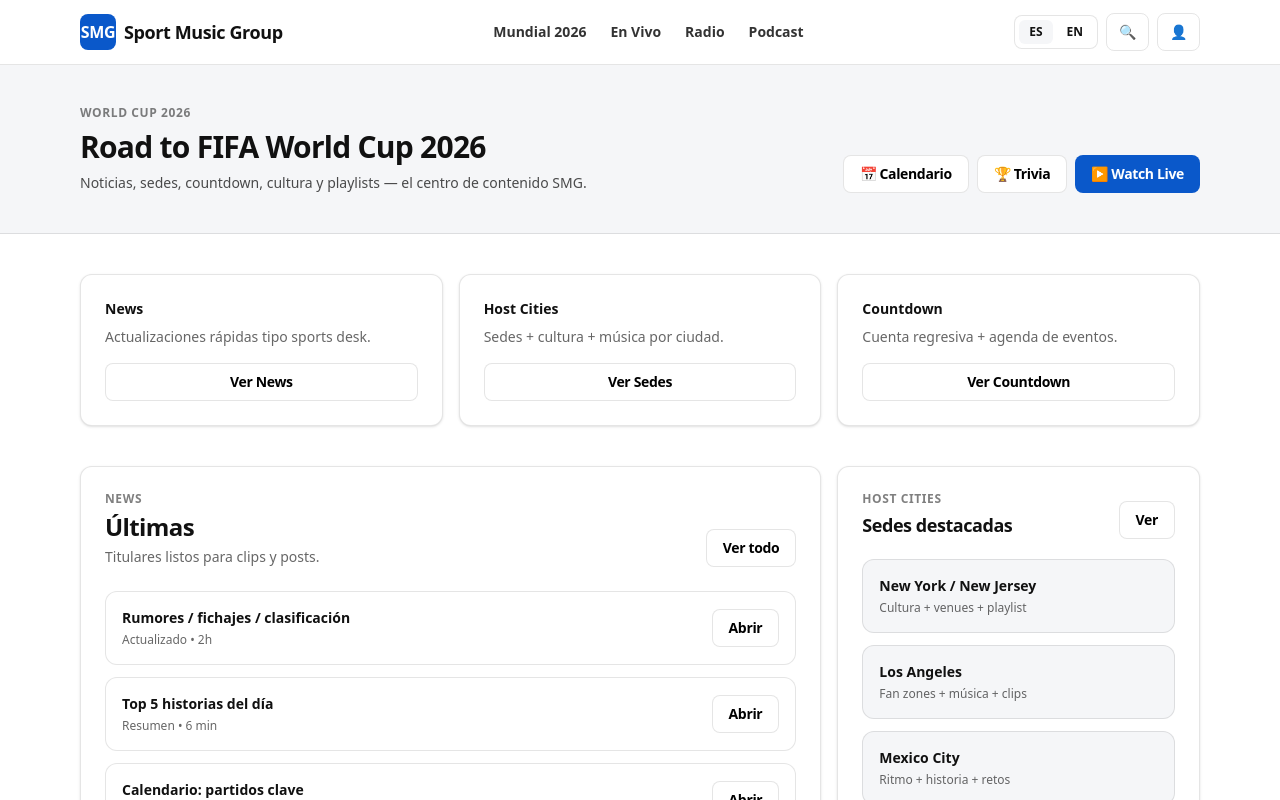
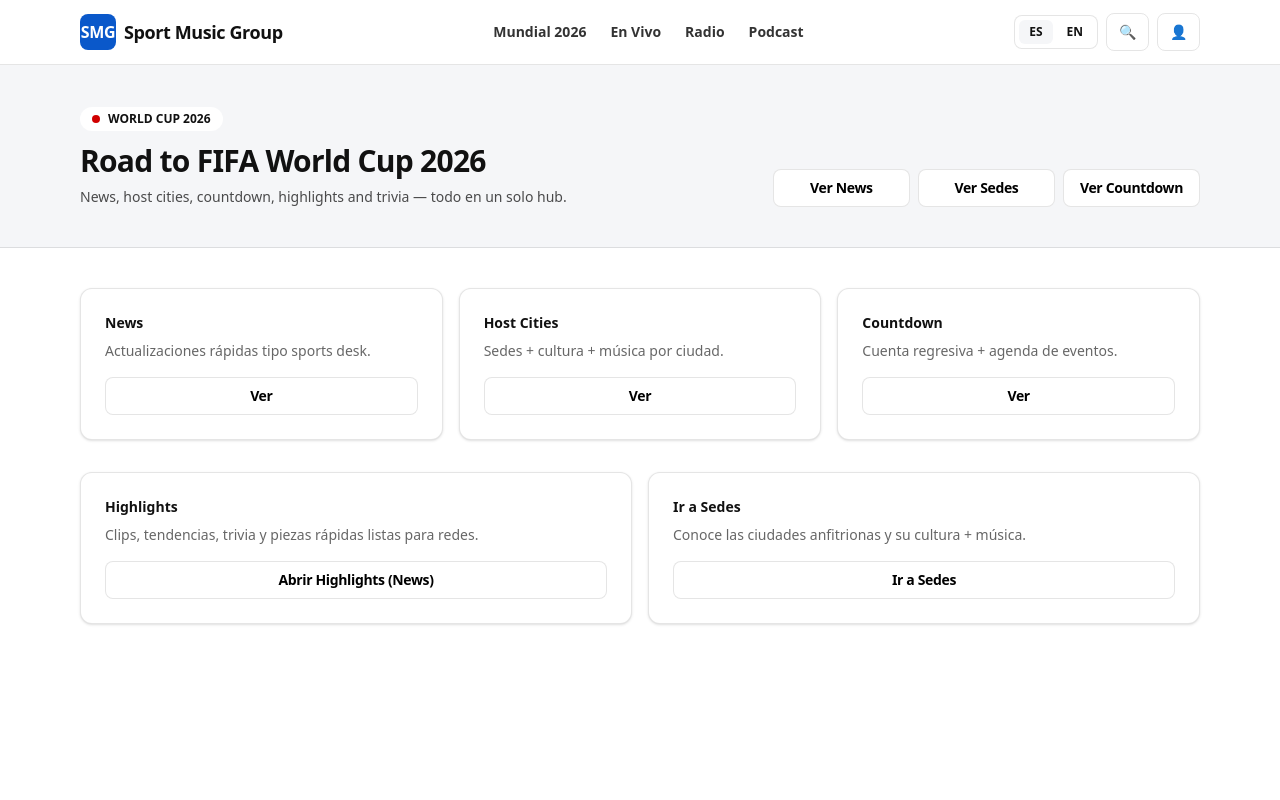
Before and after one commit to megamediagroupfl-ccisp/smg-web, a Next.js app: page /world-cup-2026 in a window 1280 px wide. Shown: the top 800 px of the page. Built offline with nearby package versions, Linux system fonts and the light colour scheme.

Commit message:
backup: wired navigation (home + world cup hub)

```diff
--- a/src/app/page.tsx
+++ b/src/app/page.tsx
@@ -1,9 +1,10 @@
 // src/app/page.tsx
+import Link from 'next/link';
+
 import Container from '@/components/layout/Container';
 import Card from '@/components/ui/Card';
 import Button from '@/components/ui/Button';
 import AudioPlayer from '@/components/ui/AudioPlayer';
-import LiveEmbed from '@/components/ui/LiveEmbed';
 
 function SectionTitle({
   eyebrow,
@@ -59,19 +60,28 @@
 
               <div className="mt-4 space-y-2 text-sm text-black/70">
                 <p>
-                  <span className="font-extrabold">ES:</span> Medio deportivo + música original. Radio 24/7,
-                  En Vivo, Podcast y cobertura del camino a la Copa Mundial 2026.
+                  <span className="font-extrabold">ES:</span> Medio deportivo + música original. Radio 24/7, En Vivo,
+                  Podcast y cobertura del camino a la Copa Mundial 2026.
                 </p>
                 <p>
-                  <span className="font-extrabold">EN:</span> Sports media + original music. Radio 24/7,
-                  Live shows, Podcast and Road to World Cup 2026 coverage.
+                  <span className="font-extrabold">EN:</span> Sports media + original music. Radio 24/7, Live shows,
+                  Podcast and Road to World Cup 2026 coverage.
                 </p>
               </div>
 
               <div className="mt-6 flex flex-wrap gap-3">
+                <Link href="/live">
                   <Button>▶ Watch Live</Button>
+                </Link>
+
+                <Link href="/radio">
                   <Button variant="secondary">🎧 Listen Radio</Button>
+                </Link>
+
+                {/* ✅ CAMBIO 2.2: World Cup button con navegación real */}
+                <Link href="/world-cup-2026">
                   <Button variant="secondary">🏆 World Cup 2026</Button>
+                </Link>
               </div>
 
               <div className="mt-6 grid gap-3 sm:grid-cols-3">
@@ -104,22 +114,24 @@
               </div>
 
               <div className="p-4">
-                <LiveEmbed title="SMG Live" />
+                <div className="aspect-video w-full rounded-xl bg-gradient-to-br from-black/10 to-black/0" />
                 <div className="mt-4">
                   <div className="inline-flex items-center gap-2 rounded-full bg-[rgb(var(--smg-soft))] px-3 py-1 text-xs font-extrabold">
                     ▶ Live Preview
                   </div>
                 </div>
                 <div className="mt-4 text-sm font-black">World Cup Talk — Road to 2026</div>
-                <div className="mt-1 text-xs text-black/60">
-                  Debate + música • invitado semanal • social-first clips
-                </div>
+                <div className="mt-1 text-xs text-black/60">Debate + música • invitado semanal • social-first clips</div>
 
                 <div className="mt-4 grid gap-2 sm:grid-cols-2">
+                  <Link href="/live">
                     <Button className="w-full">Watch</Button>
+                  </Link>
+                  <Link href="/live/replay/host-cities">
                     <Button className="w-full" variant="secondary">
                       Replays
                     </Button>
+                  </Link>
                 </div>
 
                 <Card className="mt-4 p-3">
@@ -135,7 +147,7 @@
         </Container>
       </section>
 
-      {/* RADIO STRIP */}
+      {/* RADIO STRIP (mini player) */}
       <section className="border-b border-black/10 bg-white">
         <Container className="py-8">
           <Card className="p-5">
@@ -160,13 +172,10 @@
                   <div className="text-xs font-extrabold text-black/50">TRENDING</div>
                   <div className="text-xs font-semibold text-black/50">World Cup • Cultura • Música</div>
                 </div>
+
                 <div className="mt-3 aspect-[16/9] w-full rounded-xl bg-gradient-to-br from-black/10 to-black/0" />
-                <div className="mt-4 text-lg font-black">
-                  “Camino a 2026”: Host cities + cultura + playlist oficial
-                </div>
-                <div className="mt-1 text-sm text-black/60">
-                  Un formato rápido para redes: 30–60s clips + post informativo.
-                </div>
+                <div className="mt-4 text-lg font-black">“Camino a 2026”: Host cities + cultura + playlist oficial</div>
+                <div className="mt-1 text-sm text-black/60">Un formato rápido para redes: 30–60s clips + post informativo.</div>
 
                 <div className="mt-4 flex flex-wrap gap-2">
                   <div className="rounded-xl border border-black/10 bg-[rgb(var(--smg-soft))] px-3 py-2 text-xs font-bold">
@@ -215,11 +224,16 @@
       {/* WORLD CUP CENTER */}
       <section className="bg-[rgb(var(--smg-soft))]">
         <Container className="py-10">
+          {/* ✅ CAMBIO 2.3: Ir a World Cup con navegación real */}
           <SectionTitle
             eyebrow="World Cup 2026"
             title="Centro de contenido (70% del feed)"
             subtitle="Noticias • Ciudades sede • Countdown • Cultura • Playlists • Retos"
-            right={<Button>Ir a World Cup</Button>}
+            right={
+              <Link href="/world-cup-2026">
+                <Button>Ir a World Cup</Button>
+              </Link>
+            }
           />
 
           <div className="grid gap-4 md:grid-cols-3">
@@ -231,10 +245,22 @@
               <Card key={c.title} className="p-6">
                 <div className="text-sm font-black">{c.title}</div>
                 <div className="mt-2 text-sm text-black/60">{c.desc}</div>
+
                 <div className="mt-4">
+                  {/* ✅ CAMBIO 2.4: botón Ver navega según title */}
+                  <Link
+                    href={
+                      c.title === 'News'
+                        ? '/world-cup-2026/news'
+                        : c.title === 'Host Cities'
+                        ? '/world-cup-2026/host-cities'
+                        : '/world-cup-2026/countdown'
+                    }
+                  >
                     <Button variant="secondary" className="w-full">
                       Ver
                     </Button>
+                  </Link>
                 </div>
               </Card>
             ))}
--- a/src/app/world-cup-2026/page.tsx
+++ b/src/app/world-cup-2026/page.tsx
@@ -1,145 +1,124 @@
+// src/app/world-cup-2026/page.tsx
+import Link from 'next/link';
+
 import Container from '@/components/layout/Container';
 import Card from '@/components/ui/Card';
 import Button from '@/components/ui/Button';
 
-const NEWS = [
-  { title: 'Rumores / fichajes / clasificación', meta: 'Actualizado • 2h' },
-  { title: 'Top 5 historias del día', meta: 'Resumen • 6 min' },
-  { title: 'Calendario: partidos clave', meta: 'Agenda • Semana' },
-];
-
-const CITIES = [
-  { city: 'New York / New Jersey', note: 'Cultura + venues + playlist' },
-  { city: 'Los Angeles', note: 'Fan zones + música + clips' },
-  { city: 'Mexico City', note: 'Ritmo + historia + retos' },
-  { city: 'Toronto', note: 'Experience + eventos + radio' },
-];
-
 export default function WorldCupHubPage() {
   return (
     <div className="bg-white">
-      {/* HERO */}
+      {/* HERO / HEADER */}
       <section className="border-b border-black/10 bg-[rgb(var(--smg-soft))]">
         <Container className="py-10">
-          <div className="flex flex-col gap-4 md:flex-row md:items-end md:justify-between">
+          <div className="flex flex-col gap-6 md:flex-row md:items-end md:justify-between">
             <div>
-              <div className="text-xs font-extrabold uppercase tracking-wider text-black/50">
-                World Cup 2026
+              <div className="inline-flex items-center gap-2 rounded-full bg-white px-3 py-1 text-xs font-extrabold">
+                <span className="inline-flex h-2 w-2 rounded-full bg-[rgb(var(--smg-red))]" />
+                WORLD CUP 2026
               </div>
-              <h1 className="mt-2 text-3xl font-black tracking-tight">
-                Road to FIFA World Cup 2026
-              </h1>
+
+              <h1 className="mt-3 text-3xl font-black tracking-tight">Road to FIFA World Cup 2026</h1>
               <p className="mt-2 text-sm text-black/70">
-                Noticias, sedes, countdown, cultura y playlists — el centro de contenido SMG.
+                News, host cities, countdown, highlights and trivia — todo en un solo hub.
               </p>
             </div>
 
-            <div className="flex flex-wrap gap-2">
-              <Button variant="secondary">📅 Calendario</Button>
-              <Button variant="secondary">🏆 Trivia</Button>
-              <Button>▶ Watch Live</Button>
+            <div className="grid w-full gap-2 md:w-auto md:grid-cols-3">
+              {/* ✅ QUICK NAV */}
+              <Link href="/world-cup-2026/news">
+                <Button className="w-full" variant="secondary">
+                  Ver News
+                </Button>
+              </Link>
+
+              <Link href="/world-cup-2026/host-cities">
+                <Button className="w-full" variant="secondary">
+                  Ver Sedes
+                </Button>
+              </Link>
+
+              <Link href="/world-cup-2026/countdown">
+                <Button className="w-full" variant="secondary">
+                  Ver Countdown
+                </Button>
+              </Link>
             </div>
           </div>
         </Container>
       </section>
 
+      {/* CONTENT */}
       <Container className="py-10">
-        {/* QUICK NAV */}
         <div className="grid gap-4 md:grid-cols-3">
+          {/* NEWS */}
           <Card className="p-6">
             <div className="text-sm font-black">News</div>
             <div className="mt-2 text-sm text-black/60">Actualizaciones rápidas tipo sports desk.</div>
             <div className="mt-4">
-              <Button className="w-full" variant="secondary">
-                Ver News
-              </Button>
+              <Link href="/world-cup-2026/news">
+                <Button className="w-full" variant="secondary">
+                  Ver
+                </Button>
+              </Link>
+            </div>
+          </Card>
+
+          {/* HOST CITIES */}
+          <Card className="p-6">
+            <div className="text-sm font-black">Host Cities</div>
+            <div className="mt-2 text-sm text-black/60">Sedes + cultura + música por ciudad.</div>
+            <div className="mt-4">
+              <Link href="/world-cup-2026/host-cities">
+                <Button className="w-full" variant="secondary">
+                  Ver
+                </Button>
+              </Link>
+            </div>
+          </Card>
+
+          {/* COUNTDOWN */}
+          <Card className="p-6">
+            <div className="text-sm font-black">Countdown</div>
+            <div className="mt-2 text-sm text-black/60">Cuenta regresiva + agenda de eventos.</div>
+            <div className="mt-4">
+              <Link href="/world-cup-2026/countdown">
+                <Button className="w-full" variant="secondary">
+                  Ver
+                </Button>
+              </Link>
+            </div>
+          </Card>
+        </div>
+
+        {/* SECONDARY CTA */}
+        <div className="mt-8 grid gap-4 md:grid-cols-2">
+          <Card className="p-6">
+            <div className="text-sm font-black">Highlights</div>
+            <div className="mt-2 text-sm text-black/60">
+              Clips, tendencias, trivia y piezas rápidas listas para redes.
+            </div>
+            <div className="mt-4">
+              <Link href="/world-cup-2026/news">
+                <Button className="w-full" variant="secondary">
+                  Abrir Highlights (News)
+                </Button>
+              </Link>
             </div>
           </Card>
 
           <Card className="p-6">
-            <div className="text-sm font-black">Host Cities</div>
-            <div className="mt-2 text-sm text-black/60">Sedes + cultura + música por ciudad.</div>
+            <div className="text-sm font-black">Ir a Sedes</div>
+            <div className="mt-2 text-sm text-black/60">
+              Conoce las ciudades anfitrionas y su cultura + música.
+            </div>
             <div className="mt-4">
-              <Button className="w-full" variant="secondary">
-                Ver Sedes
-              </Button>
-            </div>
-          </Card>
-
-          <Card className="p-6">
-            <div className="text-sm font-black">Countdown</div>
-            <div className="mt-2 text-sm text-black/60">Cuenta regresiva + agenda de eventos.</div>
-            <div className="mt-4">
-              <Button className="w-full" variant="secondary">
-                Ver Countdown
-              </Button>
-            </div>
-          </Card>
-        </div>
-
-        {/* CONTENT */}
-        <div className="mt-10 grid gap-4 lg:grid-cols-3">
-          {/* NEWS */}
-          <Card className="overflow-hidden lg:col-span-2">
-            <div className="p-6">
-              <div className="flex items-end justify-between gap-4">
-                <div>
-                  <div className="text-xs font-extrabold uppercase tracking-wider text-black/50">
-                    News
-                  </div>
-                  <h2 className="mt-1 text-2xl font-black tracking-tight">Últimas</h2>
-                  <p className="mt-1 text-sm text-black/60">
-                    Titulares listos para clips y posts.
-                  </p>
-                </div>
-                <Button variant="secondary">Ver todo</Button>
-              </div>
-
-              <div className="mt-6 grid gap-3">
-                {NEWS.map((n) => (
-                  <div
-                    key={n.title}
-                    className="flex items-center justify-between rounded-xl border border-black/10 bg-white p-4"
-                  >
-                    <div>
-                      <div className="text-sm font-black">{n.title}</div>
-                      <div className="mt-1 text-xs text-black/60">{n.meta}</div>
-                    </div>
-                    <Button variant="secondary">Abrir</Button>
-                  </div>
-                ))}
-              </div>
-            </div>
-          </Card>
-
-          {/* CITIES */}
-          <Card className="p-6">
-            <div className="flex items-end justify-between gap-3">
-              <div>
-                <div className="text-xs font-extrabold uppercase tracking-wider text-black/50">
-                  Host Cities
-                </div>
-                <h2 className="mt-1 text-lg font-black tracking-tight">Sedes destacadas</h2>
-              </div>
-              <Button variant="secondary">Ver</Button>
-            </div>
-
-            <div className="mt-5 grid gap-3">
-              {CITIES.map((c) => (
-                <div
-                  key={c.city}
-                  className="rounded-xl border border-black/10 bg-[rgb(var(--smg-soft))] p-4"
-                >
-                  <div className="text-sm font-black">{c.city}</div>
-                  <div className="mt-1 text-xs text-black/60">{c.note}</div>
-                </div>
-              ))}
-            </div>
-
-            <div className="mt-5">
-              <Button className="w-full" variant="secondary">
-                Ir a Sedes
-              </Button>
+              {/* ✅ CAMBIO 3.3 */}
+              <Link href="/world-cup-2026/host-cities">
+                <Button className="w-full" variant="secondary">
+                  Ir a Sedes
+                </Button>
+              </Link>
             </div>
           </Card>
         </div>
```
Lines whose indentation alone changed are shown as unchanged.
